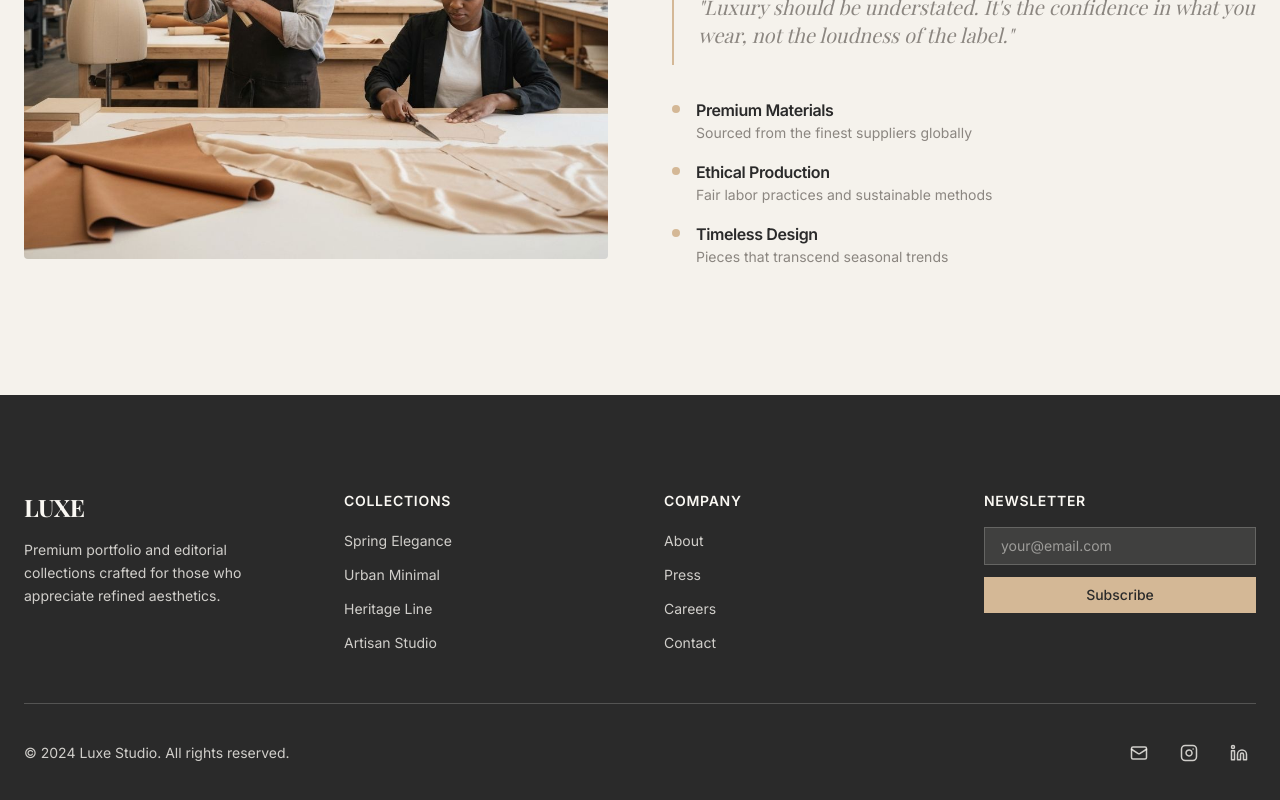
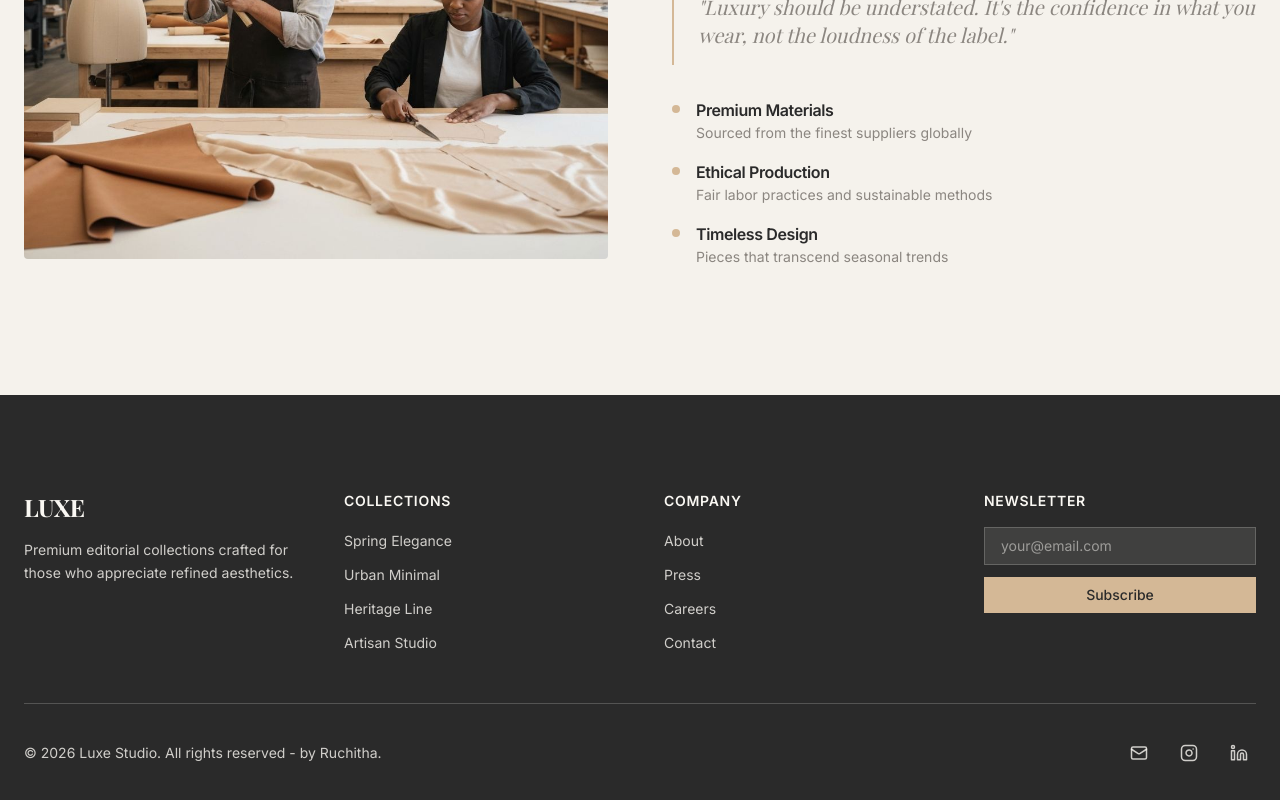
Before and after one commit to RuchithaSM/v0-luxury-fashion-homepage, a Next.js app: page / in a window 1280 px wide. Shown: the part 2945-3745 px from the top of the page. Built offline with nearby package versions, Linux system fonts and the light colour scheme.

Commit message:
Update Footer.tsx

```diff
--- a/components/Footer.tsx
+++ b/components/Footer.tsx
@@ -25,7 +25,7 @@ export default function Footer() {
           <div>
             <h3 className="font-serif text-2xl font-bold mb-4">LUXE</h3>
             <p className="font-sans text-sm text-background/80 leading-relaxed">
-              Premium portfolio and editorial collections crafted for those who
+              Premium editorial collections crafted for those who
               appreciate refined aesthetics.
             </p>
           </div>
@@ -144,13 +144,13 @@ export default function Footer() {
         {/* Bottom */}
         <div className="flex flex-col md:flex-row items-center justify-between gap-6">
           <p className="font-sans text-sm text-background/80">
-            © 2024 Luxe Studio. All rights reserved.
+            © 2026 Luxe Studio. All rights reserved - by Ruchitha.
           </p>
 
           {/* Social Icons */}
           <div className="flex gap-4">
             <a
-              href="mailto:hello@luxestudio.com"
+              href="mailto:ruchithasm07@gmail.com"
               className="p-2 text-background/80 hover:text-accent transition-colors"
               aria-label="Email"
             >
@@ -164,7 +164,7 @@ export default function Footer() {
               <Instagram size={18} />
             </a>
             <a
-              href="#"
+              href="https://www.linkedin.com/in/ruchithasm01220/"
               className="p-2 text-background/80 hover:text-accent transition-colors"
               aria-label="LinkedIn"
             >
```
